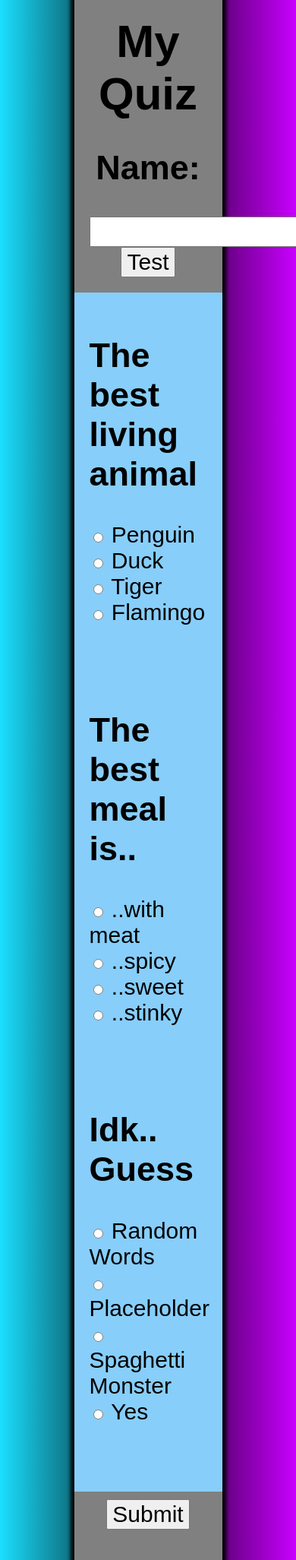
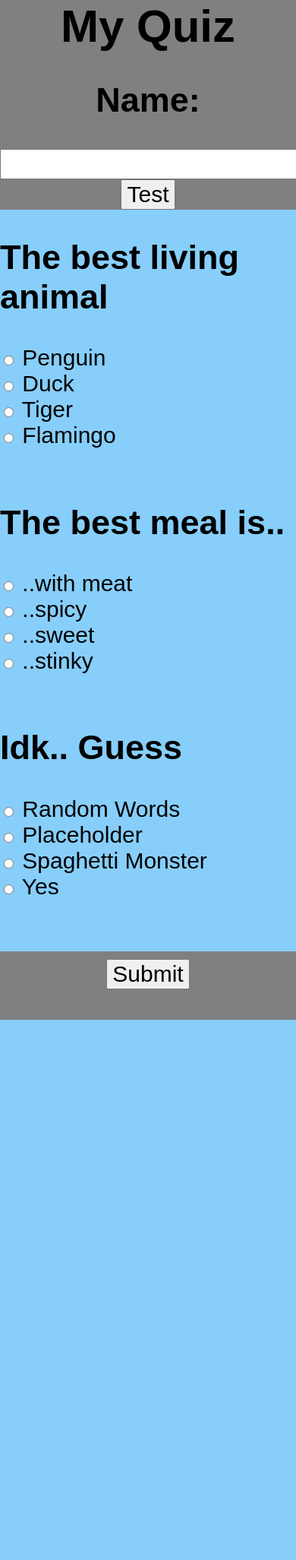
Before and after one commit to bens-portfolio/Projects, a PHP site: page /Brandholz/quiz/quiz.html in a window 390 px wide; the page is wider, and only the part inside the window is pictured. Shown: the part 158-2211 px from the top of that part at 76% size. After the commit the page ends 1500 px from the top of that part, so only its background shows below. Run offline with PHP 8.4, Linux system fonts and the light colour scheme; some libraries are stand-ins or nearby versions; some web fonts are replaced.

Commit message:
Fixed a few "itches and scratches" for mobile

```diff
--- a/Brandholz/jquery/jquery.html
+++ b/Brandholz/jquery/jquery.html
@@ -73,7 +73,9 @@
             <section id="accordion">
                 <h3>Shop</h3>
                 <div class="image">
+
                     <img class="img-fluid" src="../../images/birchshop.jpg" id="wood">
+
                     <p id="shoppingname">Birkenholz 20€</p>
 
                     <div class="buttonswitch">
--- a/Brandholz/quiz/quizstyle.css
+++ b/Brandholz/quiz/quizstyle.css
@@ -1,4 +1,5 @@
 @import url('https://fonts.googleapis.com/css2?family=Georama&display=swap');
+
 
 body, html {
 scroll-behavior: smooth;
@@ -23,6 +24,8 @@ button, label, input {
     background-color: black;
     padding:0 1em;
     }
+
+
 
 .navbar ul {
     padding: 0;
@@ -87,7 +90,7 @@ margin: 0;
 }
 
 .quiz {
-    width:50%;
+    width: 50%;
     text-align: center;
     margin: 0 auto;
     font-size: 30px;
@@ -95,26 +98,36 @@ margin: 0;
 
 }
 
+@media only screen and (max-width: 780px) {
+    .quiz {
+    width: 100%;
+    }
+
+    .navbar {
+        position:relative;
+    }
+}
+
 .question1 {
-    padding: 20px;
+
     text-align: left;
 
 }
 
 .question2 {
-    padding: 20px;
+
     text-align: left;
 
 }
 
 .question3 {
-    padding: 20px;
+
     text-align: left;
 
 }
 
 #header {
-    padding: 20px;
+
 background-color: gray;
 }
 
```
Also changed, not shown: Brandholz/jquery/sheet.css (+17 -1 lines), Brandholz/style.css (+10 -0 lines). Lines whose indentation alone changed are shown as unchanged.
